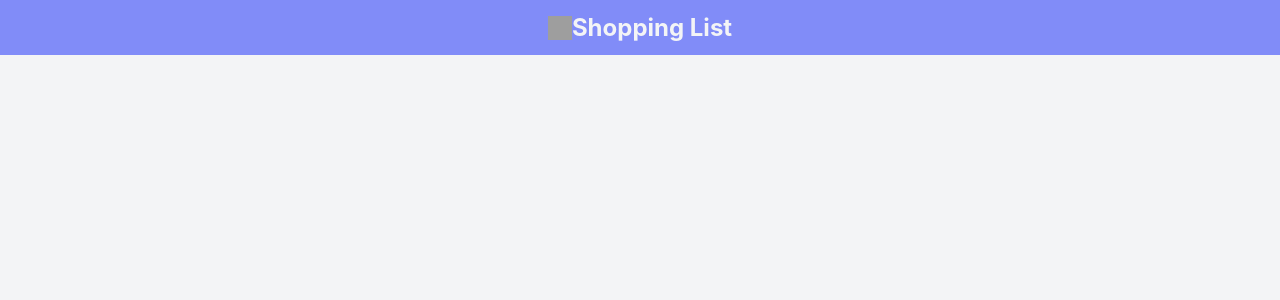
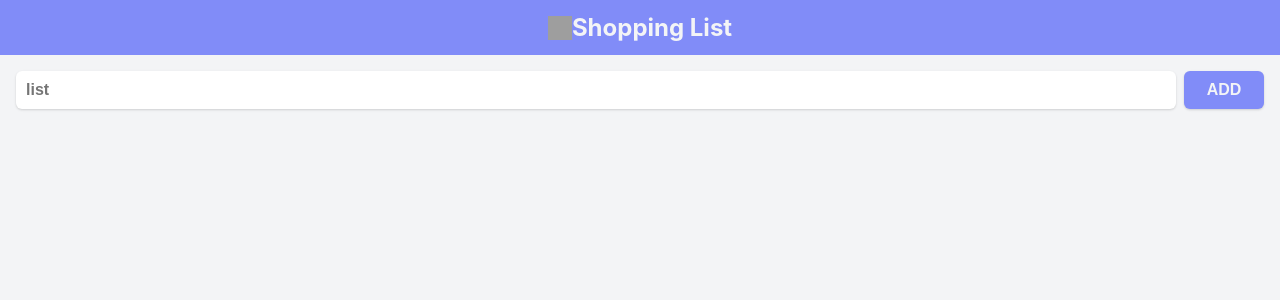
Before and after one commit to jooprima/simple-counter, a React (Create React App) app: page / in a window 1280 px wide. Shown: the top 300 px of the page. Built offline with nearby package versions, Linux system fonts and the light colour scheme; grey boxes are pictures that could not be loaded.

Commit message:
craete searchInput form

```diff
--- a/src/App.css
+++ b/src/App.css
@@ -29,3 +29,35 @@
   margin: 0 auto;
   background-color: var(--main-container-color);
 }
+
+.form {
+  display: flex;
+}
+
+.input {
+  flex: 1;
+  margin-right: 8px;
+
+  box-shadow: var(--main-box-shadow);
+  border: none;
+  border-radius: 6px;
+  padding: 10px;
+
+  color: var(--main-font-color);
+  font-size: 16px;
+  font-weight: 600;
+}
+
+.add-button {
+  border: none;
+  border-radius: 6px;
+
+  color: var(--secondary-font-color);
+  font-size: 16px;
+  font-weight: bold;
+  text-transform: uppercase;
+
+  width: 80px;
+  background-color: var(--main-background-color);
+  box-shadow: var(--main-box-shadow);
+}
--- a/src/App.js
+++ b/src/App.js
@@ -13,7 +13,12 @@ function App() {
       </nav>
 
       <section className="container">
-
+        <form className="form">
+          <input className="input" type="text" placeholder="list" />
+          <button className="add-button" type="submit">
+            add
+          </button>
+        </form>
       </section>
     </>
   );
```
Also changed, not shown: 1 other file (tests, documents, lock files or other folders).
